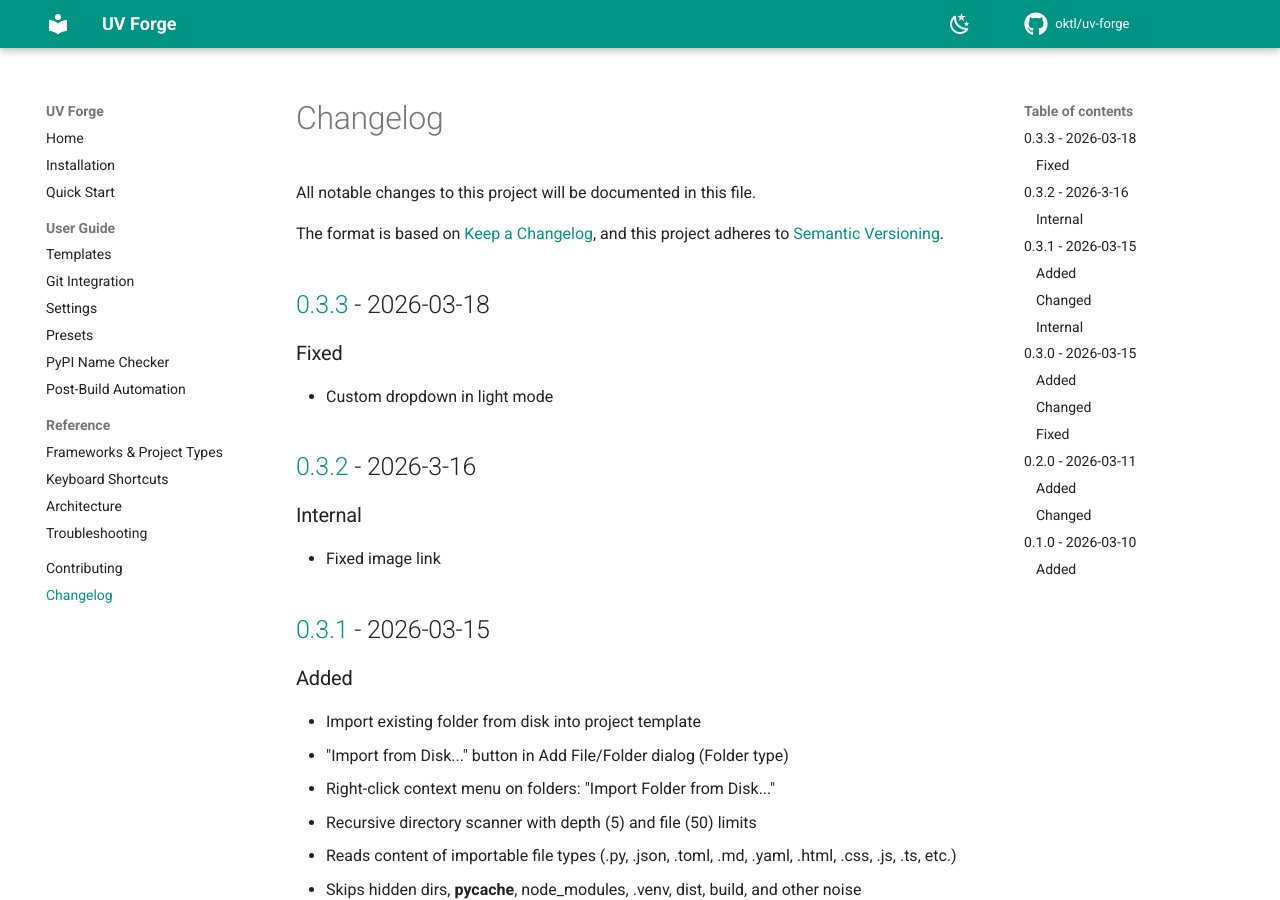
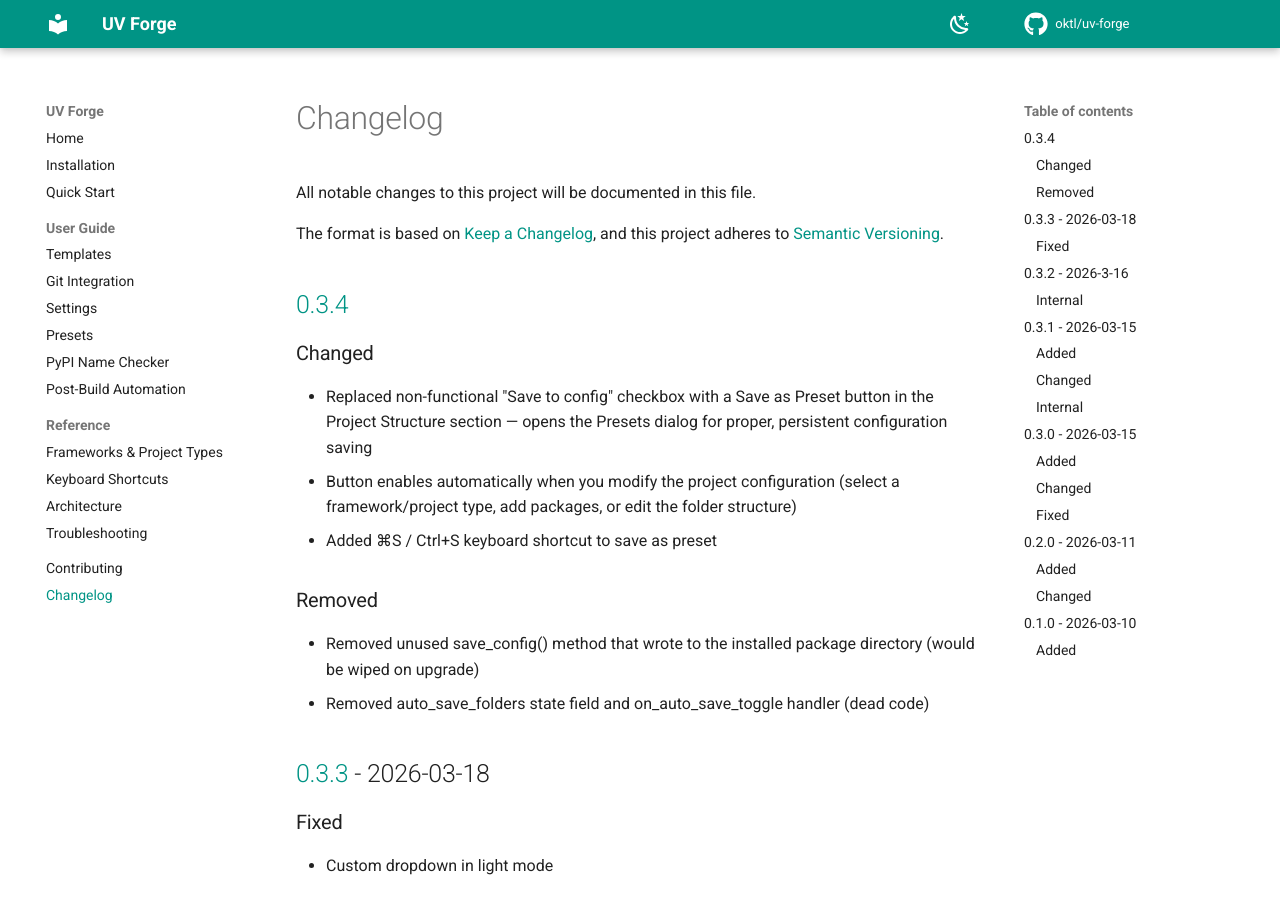
Before and after one commit to oktl/uv-forge, an MkDocs documentation site: the page built from docs/changelog.md, in a window 1280 px wide and 900 px high. Built offline with MkDocs 1.6.1 and Material for MkDocs 9.7.7, drawn with Linux system fonts in a browser that asks for light colours; comment, search, counter and statistics services are not loaded.

Commit message:
Version release to 0.3.4

```diff
--- a/docs/changelog.md
+++ b/docs/changelog.md
@@ -4,6 +4,22 @@ All notable changes to this project will be documented in this file.
 
 The format is based on [Keep a Changelog](https://keepachangelog.com/en/1.1.0/),
 and this project adheres to [Semantic Versioning](https://semver.org/spec/v2.0.0.html).
+
+## [0.3.4]
+
+### Changed
+
+- Replaced non-functional "Save to config" checkbox with a Save as Preset button in the Project
+  Structure section — opens the Presets dialog for proper, persistent configuration saving
+- Button enables automatically when you modify the project configuration (select a
+  framework/project type, add packages, or edit the folder structure)
+- Added ⌘S / Ctrl+S keyboard shortcut to save as preset
+
+### Removed
+
+- Removed unused save_config() method that wrote to the installed package directory (would be
+  wiped on upgrade)
+- Removed auto_save_folders state field and on_auto_save_toggle handler (dead code)
 
 ## [0.3.3] - 2026-03-18
 
@@ -102,6 +118,7 @@ and this project adheres to [Semantic Versioning](https://semver.org/spec/v2.0.0
 - Colour-coded log viewer with clickable source locations
 - Dark and light theme toggle
 
+[0.3.4]: https://github.com/oktl/uv-forge/releases/tag/v0.3.4
 [0.3.3]: https://github.com/oktl/uv-forge/releases/tag/v0.3.3
 [0.3.2]: https://github.com/oktl/uv-forge/releases/tag/v0.3.2
 [0.3.1]: https://github.com/oktl/uv-forge/releases/tag/v0.3.1
--- a/pyproject.toml
+++ b/pyproject.toml
@@ -4,7 +4,7 @@ build-backend = "hatchling.build"
 
 [project]
 name = "uv-forger"
-version = "0.3.3"
+version = "0.3.4"
 description = "A desktop app for forging Python projects with UV — templates, frameworks, and smart scaffolding"
 readme = "README.md"
 requires-python = ">=3.12"
```
Also changed, not shown: CHANGELOG.md (+17 -0 lines), 1 other file.
